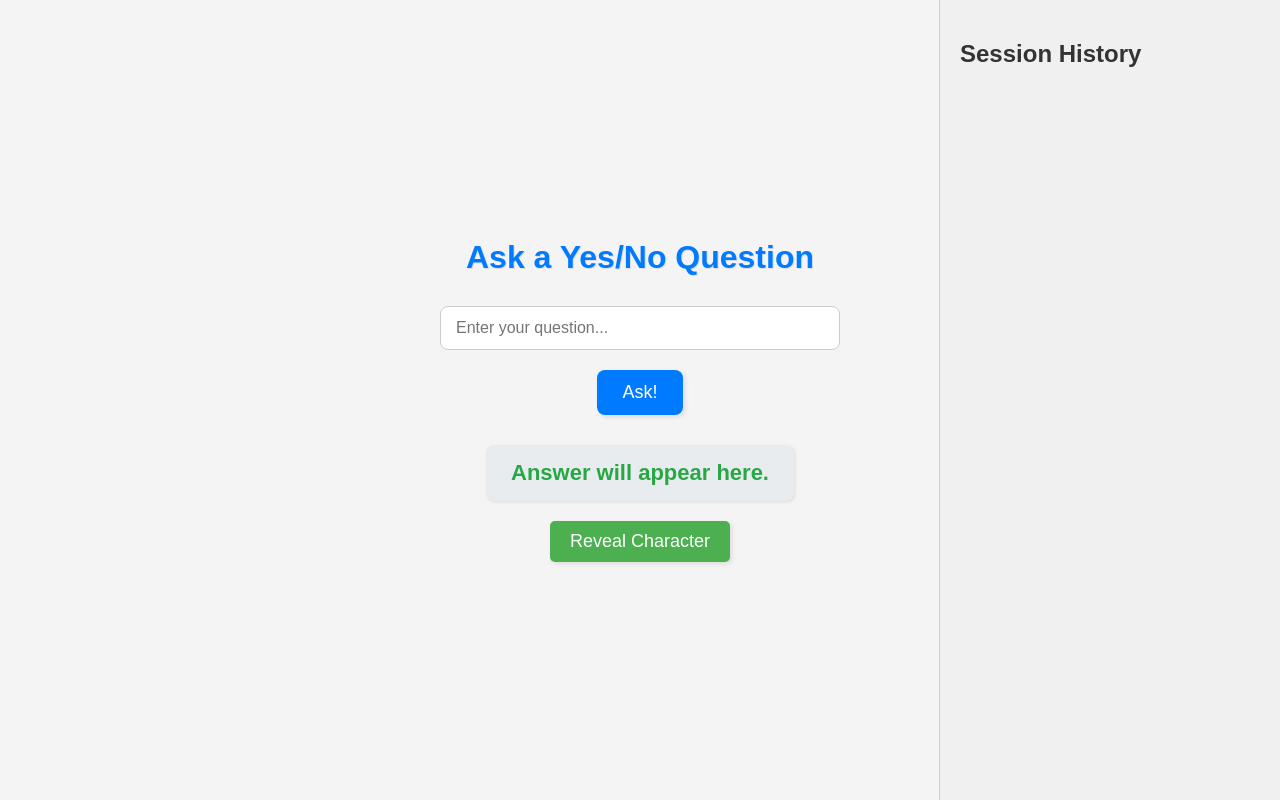
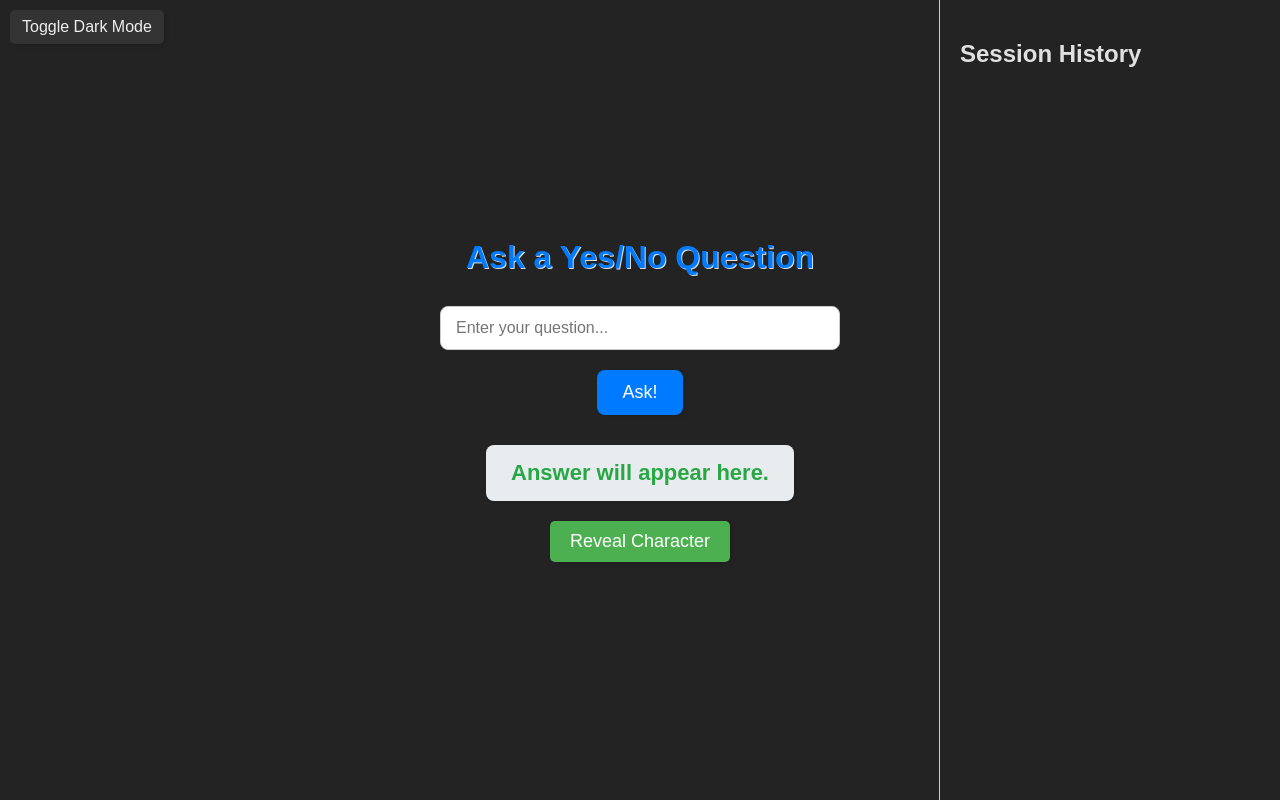
Before and after one commit to gsmafra/reverse-akinator, a Flask app: page / in a window 1280 px wide. Run offline with Flask 3, Linux system fonts and the light colour scheme; data that the repository does not hold is empty.

Commit message:
dark mode

```diff
--- /dev/null
+++ b/static/css/dark_mode_button.css
@@ -0,0 +1,18 @@
+#dark-mode-toggle {
+    position: fixed; /* Fixed position relative to viewport */
+    top: 10px; /* Adjust top spacing as needed */
+    left: 10px; /* Adjust left spacing as needed */
+    background-color: #333; /* Dark background */
+    color: #eee; /* Light text/symbol color */
+    border: none;
+    padding: 8px 12px;
+    cursor: pointer;
+    border-radius: 5px;
+    font-size: 16px;
+    transition: background-color 0.3s, color 0.3s; /* Smooth transition */
+}
+
+/* Optional hover effect */
+#dark-mode-toggle:hover {
+    background-color: #555;
+}
--- a/static/css/styles.css
+++ b/static/css/styles.css
@@ -10,6 +10,12 @@ body {
     font-family: 'Arial', sans-serif;
     background-color: #f4f4f4;
     color: #333;
+    transition: background-color 0.3s, color 0.3s;
+}
+
+.dark-mode {
+    background-color: #232323;
+    color: #e0e0e0;
 }
 
 h1 {
--- /dev/null
+++ b/static/js/dark_mode.js
@@ -0,0 +1,14 @@
+const darkModeToggle = document.getElementById('dark-mode-toggle');
+const body = document.body;
+const sidebar = document.getElementById('session-history');
+const currentHour = new Date().getHours();
+
+if (currentHour >= 19 || currentHour < 6) {
+  body.classList.add('dark-mode');
+  sidebar.classList.toggle('dark-mode');
+}
+
+darkModeToggle.addEventListener('click', () => {
+  body.classList.toggle('dark-mode');
+  sidebar.classList.toggle('dark-mode');
+});
--- a/templates/index.html
+++ b/templates/index.html
@@ -8,8 +8,10 @@
     <link rel="stylesheet" href="static/css/reveal.css">
     <link rel="stylesheet" href="static/css/sidebar.css">
     <link rel="stylesheet" href="static/css/styles.css">
+    <link rel="stylesheet" href="static/css/dark_mode_button.css">
 </head>
 <body>
+    <button id="dark-mode-toggle">Toggle Dark Mode</button>
     <h1>Ask a Yes/No Question</h1>
     <input type="text" id="question-input" placeholder="Enter your question...">
     <button id="ask-button">Ask!</button>
@@ -28,5 +30,6 @@
     <script src="static/js/reveal.js"></script>
     <script src="static/js/session_history.js"></script>
     <script src="static/js/submit.js"></script>
+    <script src="static/js/dark_mode.js"></script>
 </body>
 </html>
```
